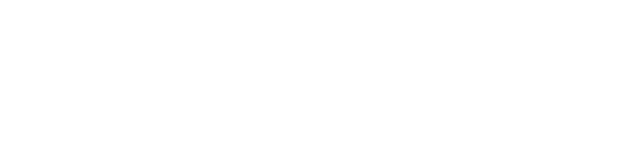
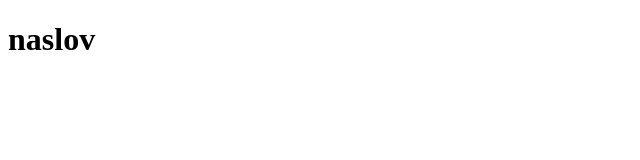
Before and after one commit to TjasaSmrkolj/github1, a plain HTML site: page index.html in a window 1280 px wide. Shown: the whole page, without its empty margins (0-640 px from the left). Drawn offline with Linux system fonts and the light colour scheme.

Commit message:
Dodal naslov

```diff
--- a/index.html
+++ b/index.html
@@ -5,9 +5,9 @@
 </head>
 
 <body>
-
-
-
+        <h1>
+            naslov
+        </h1>
 
 
 </body>
```
